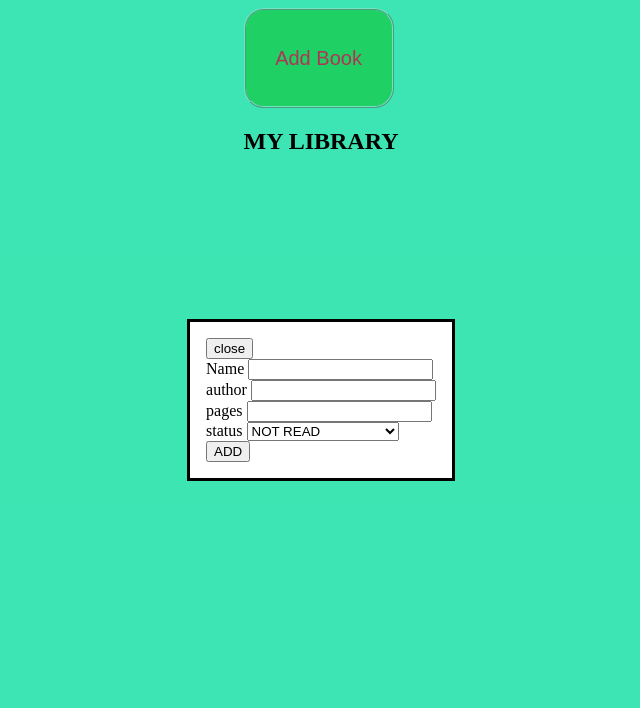
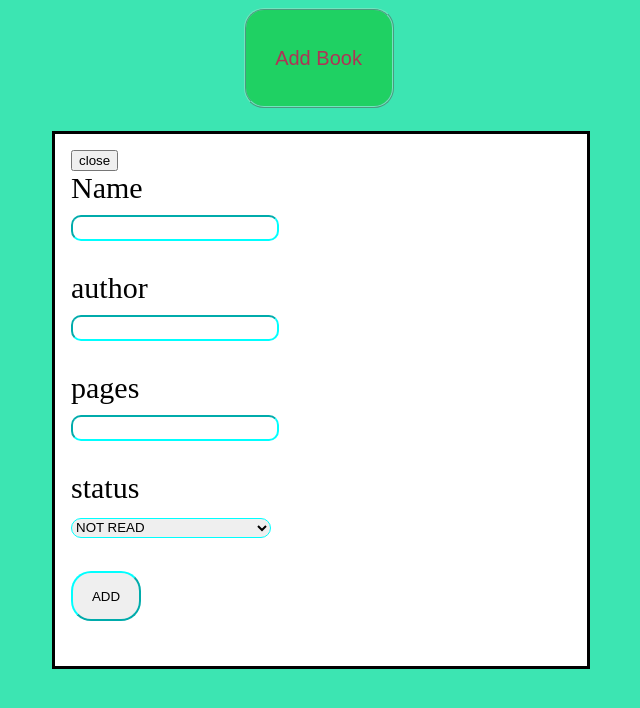
Before and after one commit to STORM533/Library, a plain HTML site: page index.html in a window 1280 px wide. Both pictures are taken after a click on the button "Add Book". Shown: the whole page, without its empty margins (319-959 px from the left). Drawn offline with Linux system fonts and the light colour scheme.

Commit message:
styling done

```diff
--- a/script.js
+++ b/script.js
@@ -56,14 +56,26 @@ function showLibrary(){
     list.innerHTML="";
     myLibrary.forEach((theBook , idx) =>{
         const li = document.createElement("li");
+        li.classList.add("lists");
+        li.style.fontSize ="30px";
+
         li.textContent = theBook.info();
         const removebtn = document.createElement("button");
+        removebtn.style.borderRadius = "20px";
+        removebtn.style.height = "30px";
+        removebtn.style.width = "90px";
         removebtn.textContent = "remove";
         removebtn.addEventListener("click" , () =>{
             myLibrary.splice(idx , 1);
             showLibrary();
         });
    const statusSelect = document.createElement("select");
+   statusSelect.style.marginLeft="10px";
+   statusSelect.style.marginRight = "10px";
+   statusSelect.style.width  = "150px";
+   statusSelect.style.height = "30px";
+   statusSelect.style.borderRadius = "20px";
+   statusSelect.style.borderColor = "aquamarine";
     ["not-read", "read", "yet-to-read"].forEach((val) => {
       const opt = document.createElement("option");
       opt.value = val;
--- a/styles.css
+++ b/styles.css
@@ -14,3 +14,34 @@ body{
     border-style: ridge ;
     border-color: aquamarine;
 }
+dialog{
+    width: 500px;
+    height: 500px;
+}
+#myForm div{
+    width: 100px;
+    height: 100px;
+    font-size: 30px;
+}
+input{
+    width: 200px;
+    height: 20px;
+    border-radius: 10px;
+    border-color: aqua;
+}
+select{
+    width: 200px;
+    height: 20px;
+    border-radius: 10px;
+    border-color: aqua;
+}
+#button{
+    border-radius: 20px;
+    width: 70px;
+    height: 50px;
+    border-color: aqua;
+
+}
+#lists{
+font-size: 50px;
+}
```
